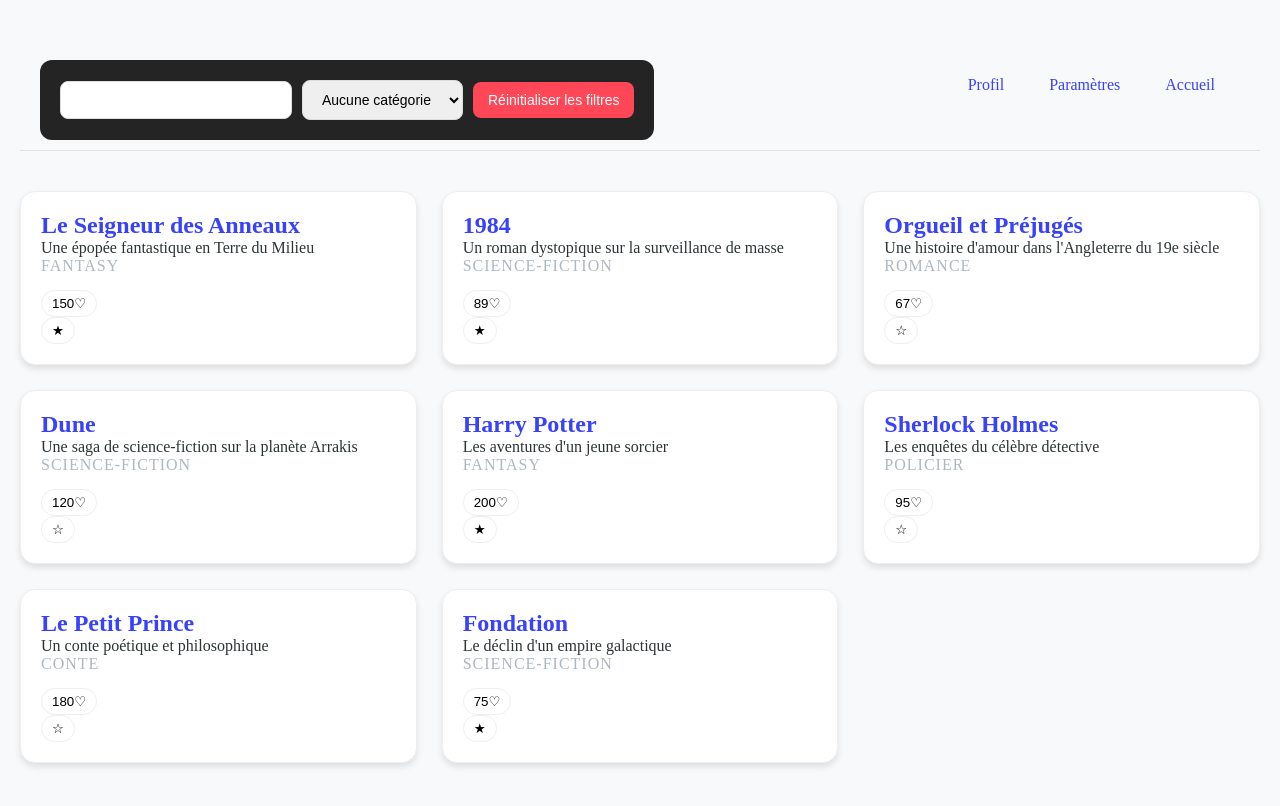
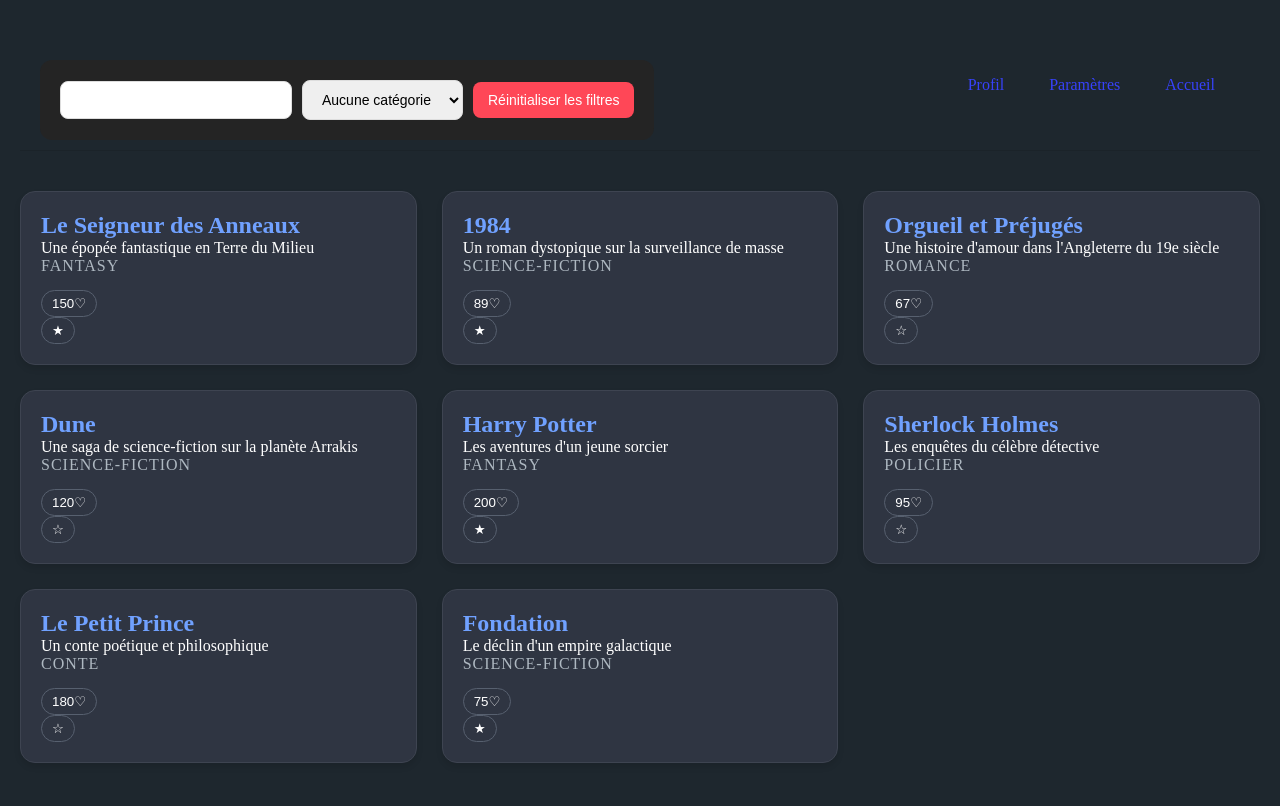
Before and after one commit to JeremyByrdyCheron/react-library, a React (Create React App) app: page / in a window 1280 px wide. Shown: the top 806 px of the page. Built offline with nearby package versions, Linux system fonts and the light colour scheme.

Commit message:
set darkmode as true by default

```diff
--- a/package.json
+++ b/package.json
@@ -7,6 +7,7 @@
     "@testing-library/jest-dom": "^6.9.1",
     "@testing-library/react": "^16.3.2",
     "@testing-library/user-event": "^13.5.0",
+    "gh-pages": "^6.3.0",
     "react": "^19.2.4",
     "react-dom": "^19.2.4",
     "react-router-dom": "^7.13.0",
@@ -14,6 +15,8 @@
     "web-vitals": "^2.1.4"
   },
   "scripts": {
+    "predeploy": "npm run build",
+    "deploy": "gh-pages -d build",
     "start": "react-scripts start",
     "build": "react-scripts build",
     "test": "react-scripts test",
@@ -36,5 +39,6 @@
       "last 1 firefox version",
       "last 1 safari version"
     ]
-  }
+  },
+  "homepage": "https://jeremybyrdycheron.github.io/react-library"
 }
--- a/src/App.js
+++ b/src/App.js
@@ -1,5 +1,5 @@
 import Home from "./pages/Home/Home";
-import { BrowserRouter, Route, Routes } from "react-router-dom";
+import { HashRouter, Route, Routes } from "react-router-dom";
 import Profile from "./pages/Profile/Profile";
 import { useEffect, useState } from "react";
 import Parameters from "./pages/Parameters/Parameters";
@@ -90,15 +90,14 @@
   const [darkMode, setDarkMode] = useState(
     localStorage.getItem("darkmode") !== null
       ? localStorage.getItem("darkmode")
-      : false,
+      : true,
   );
 
   return (
-    <BrowserRouter>
+    <HashRouter>
       <Routes>
         <Route
           path="/"
-          exact
           element={
             <Home books={books} setBooks={setBooks} darkMode={darkMode} />
           }
@@ -114,7 +113,7 @@
           element={<Parameters darkMode={darkMode} setDarkMode={setDarkMode} />}
         ></Route>
       </Routes>
-    </BrowserRouter>
+    </HashRouter>
   );
 }
 
```
Also changed, not shown: 1 other file (tests, documents, lock files or other folders).
